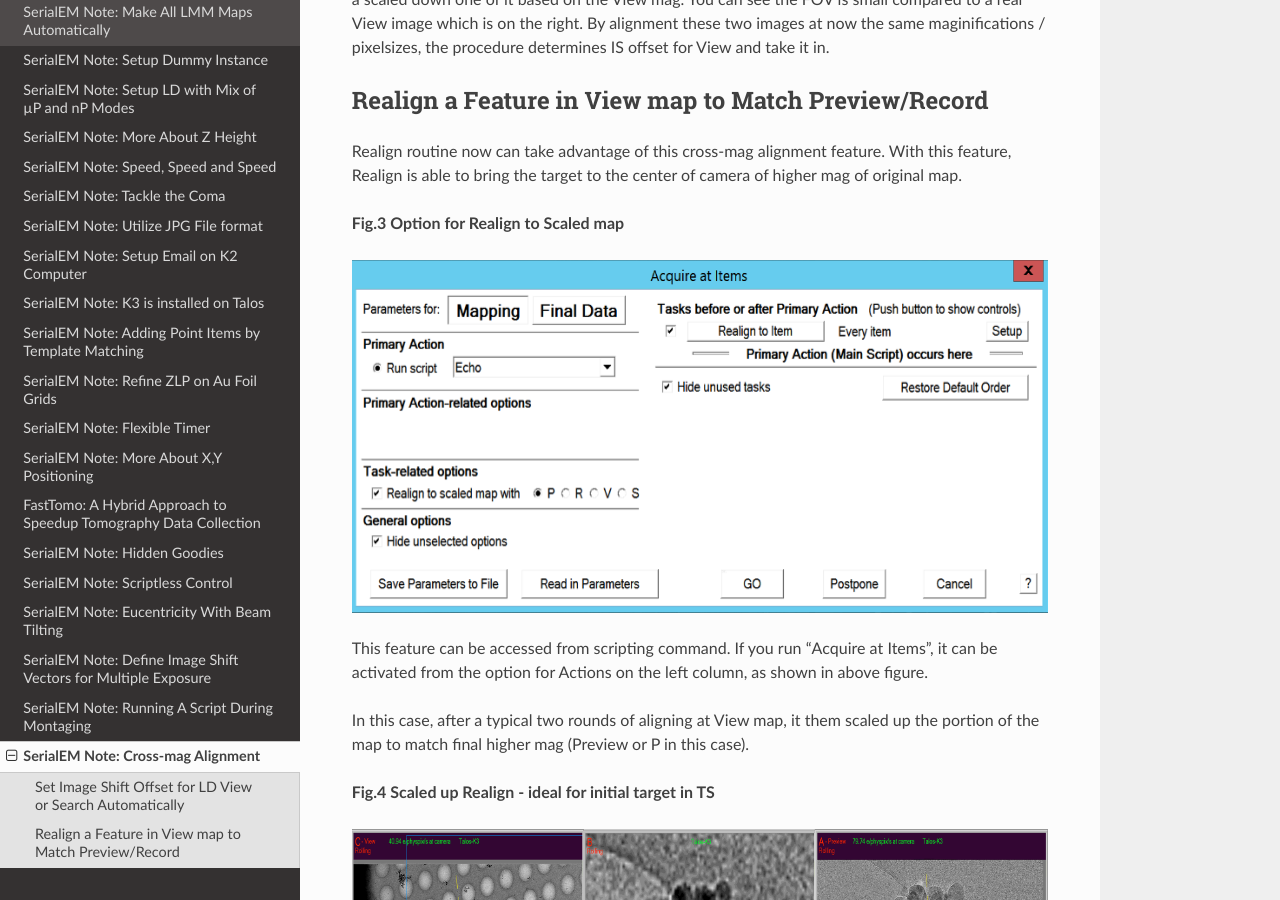
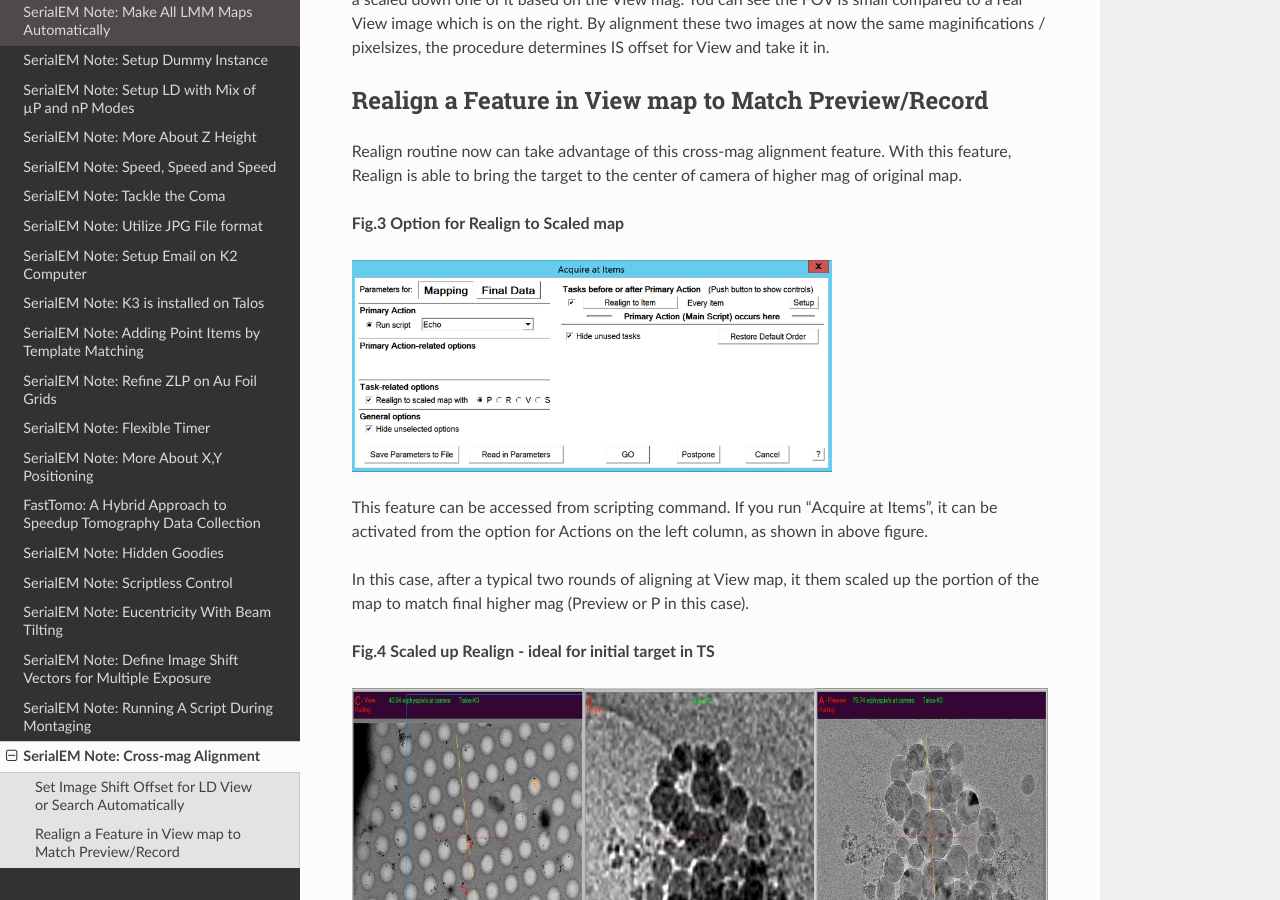
Before and after one commit to xuchen66/sphinx-emdocs, a Sphinx documentation site: the page built from source/serialem-note-cross-mag_aligment.rst, in a window 1280 px wide and 900 px high, scrolled down 1545 px. Built offline with Sphinx 7.4.7 and the Read the Docs theme 2.0.0, drawn with Linux system fonts in a browser that asks for light colours; pages that are not in the unit, such as notebooks, are missing from menus.

Commit message:
Update serialem-note-cross-mag_aligment.rst

```diff
--- a/source/serialem-note-cross-mag_aligment.rst
+++ b/source/serialem-note-cross-mag_aligment.rst
@@ -35,7 +35,7 @@ below.
 .. image:: ../images/new-LD-with-auto.png
    :scale: 50 %
 ..   :height: 544 px
-   :width: 384 px
+..   :width: 384 px
    :alt: new LD looking
    :align: center
 
@@ -54,7 +54,7 @@ accurately.
 .. image:: ../images/LD-shift-auto.png
    :scale: 50 %
 ..   :height: 544 px
-   :width: 384 px
+..   :width: 384 px
    :alt: new LD looking
    :align: center
 
@@ -76,9 +76,9 @@ camera of higher mag of original map.
 **Fig.3 Option for Realign to Scaled map**
 
 .. image:: ../images/realign-to-scale-P-option.png
-   :scale: 50 %
+   :scale: 30 %
 ..   :height: 544 px
-   :width: 384 px
+..   :width: 384 px
    :alt: new LD looking
    :align: center
 
@@ -95,7 +95,7 @@ this case).
 .. image:: ../images/realign-to-P.png
    :scale: 50 %
 ..   :height: 544 px
-   :width: 384 px
+..   :width: 384 px
    :alt: new LD looking
    :align: center
 
```
